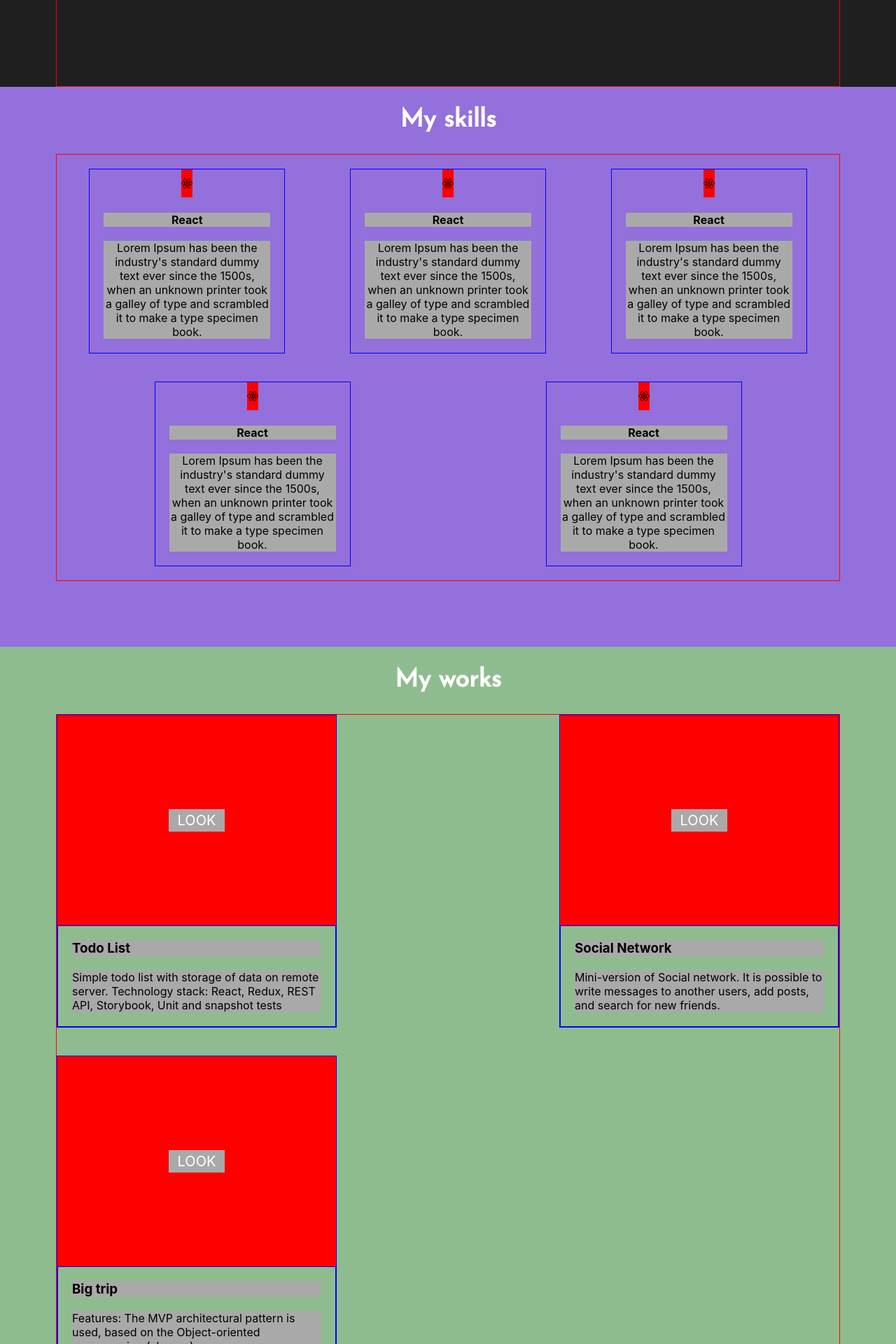
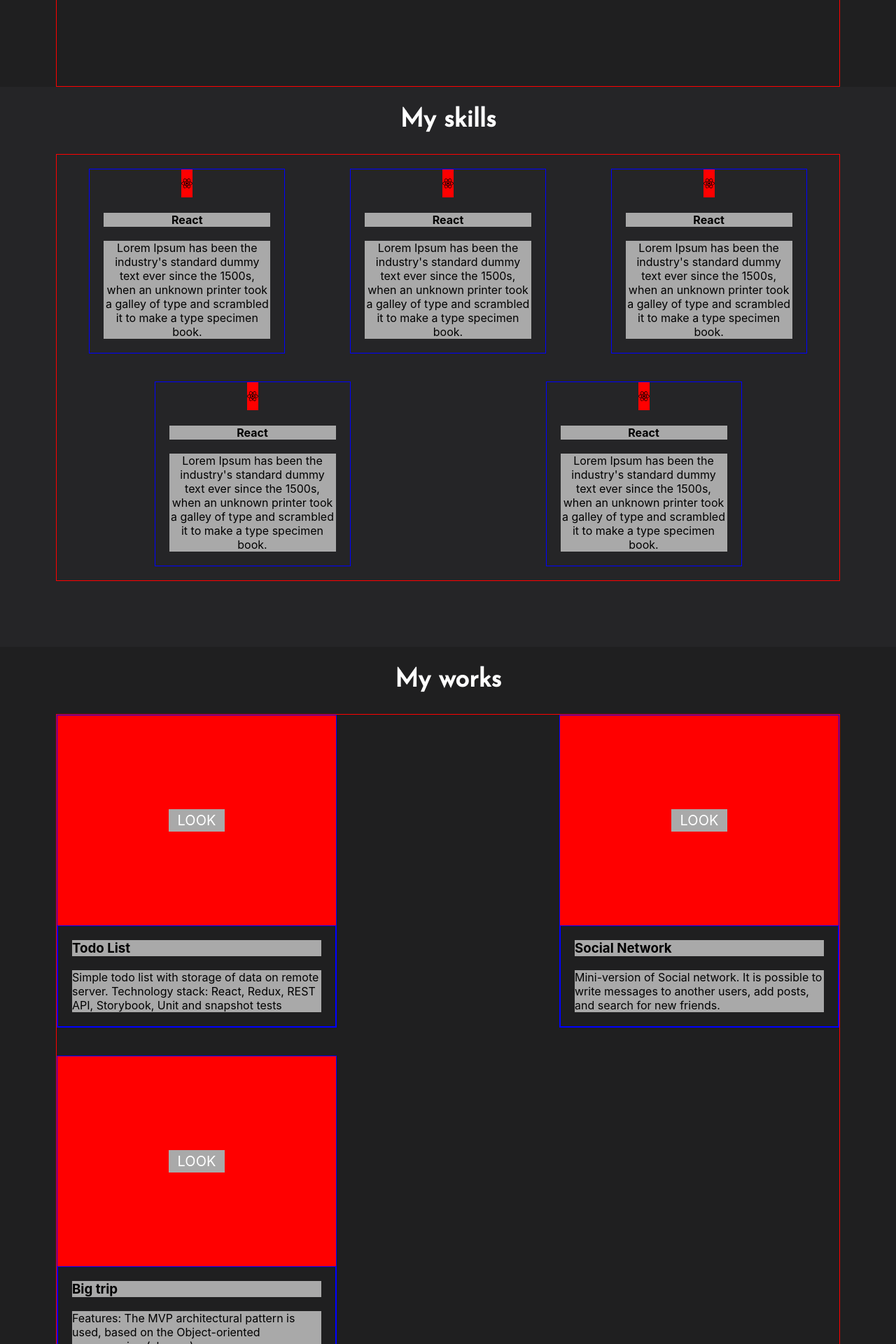
Before and after one commit to aivan3d66/portfolio, a React (Create React App) app: page / in a window 1280 px wide. Shown: the part 740-2660 px from the top of the page at 70% size. Built offline with nearby package versions, Linux system fonts and the light colour scheme.

Commit message:
add upd of default bg-color

```diff
--- a/src/components/Contacts/Contacts.module.scss
+++ b/src/components/Contacts/Contacts.module.scss
@@ -2,7 +2,6 @@
   min-width: 320px;
   margin: 0;
   padding: 0;
-  background-color: tan;
 }
 
 .contactsWrapper {
--- a/src/components/Employ/Employ.module.scss
+++ b/src/components/Employ/Employ.module.scss
@@ -2,7 +2,7 @@
   min-width: 320px;
   margin: 0;
   padding: 0;
-  background-color: antiquewhite;
+  background-color: #252527;
 }
 
 .employWrapper {
--- a/src/components/Footer/Footer.module.scss
+++ b/src/components/Footer/Footer.module.scss
@@ -2,7 +2,7 @@
   min-width: 320px;
   margin: 0;
   padding: 0;
-  background-color: salmon;
+  background-color: #252527;
 }
 
 .footerWrapper {
--- a/src/components/Header/Header.module.scss
+++ b/src/components/Header/Header.module.scss
@@ -4,7 +4,6 @@
   margin: 0;
   padding: 0;
   color: #ffffff;
-  background-color: #262626;
 }
 
 .headerWrapper {
--- a/src/components/Skills/Skills.module.scss
+++ b/src/components/Skills/Skills.module.scss
@@ -3,7 +3,7 @@
   min-height: 100vh;
   margin: 0;
   padding: 0;
-  background-color: mediumpurple;
+  background-color: #252527;
 }
 
 .skillsWrapper {
--- a/src/components/Works/Works.module.scss
+++ b/src/components/Works/Works.module.scss
@@ -2,7 +2,6 @@
   min-width: 320px;
   margin: 0;
   padding: 0;
-  background-color: darkseagreen;
 }
 
 .worksWrapper {
```
